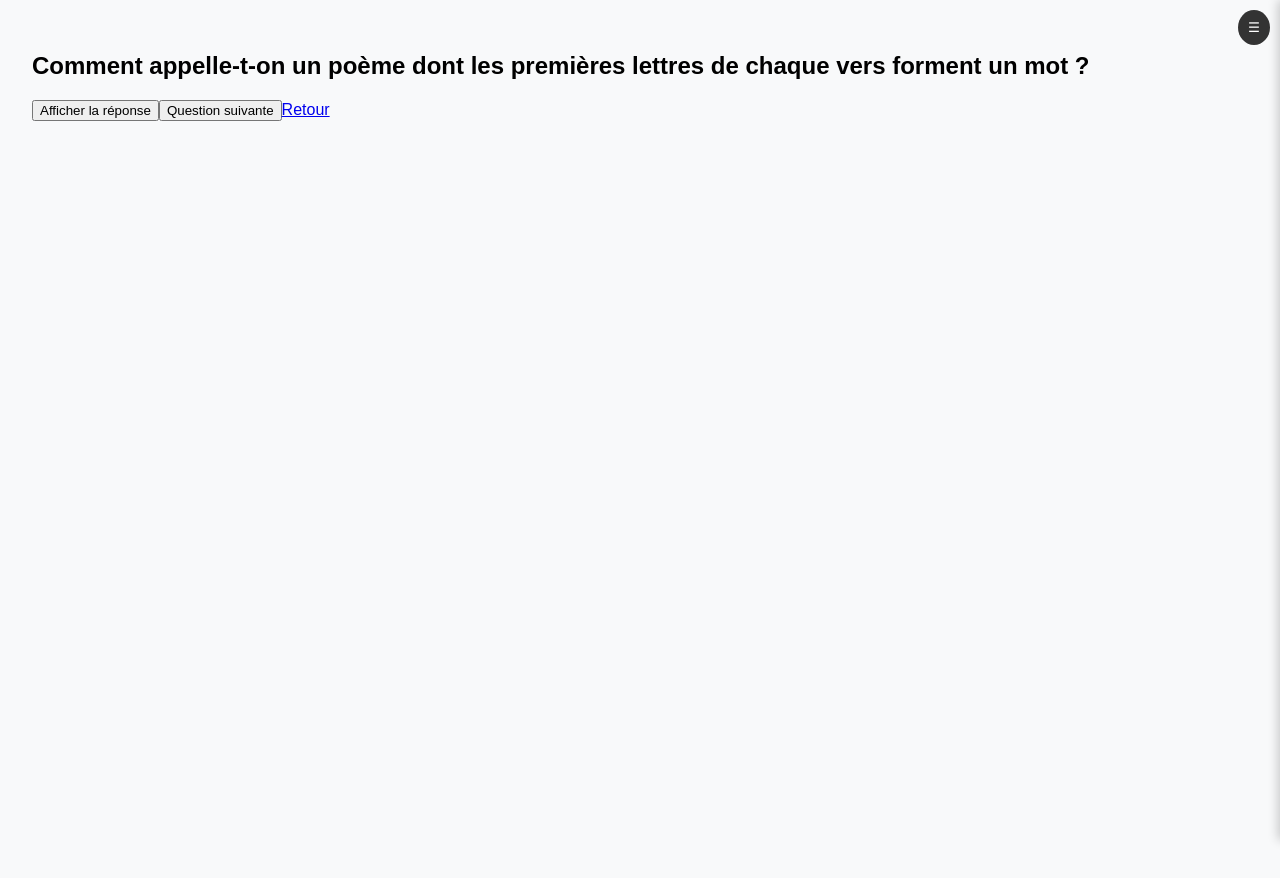
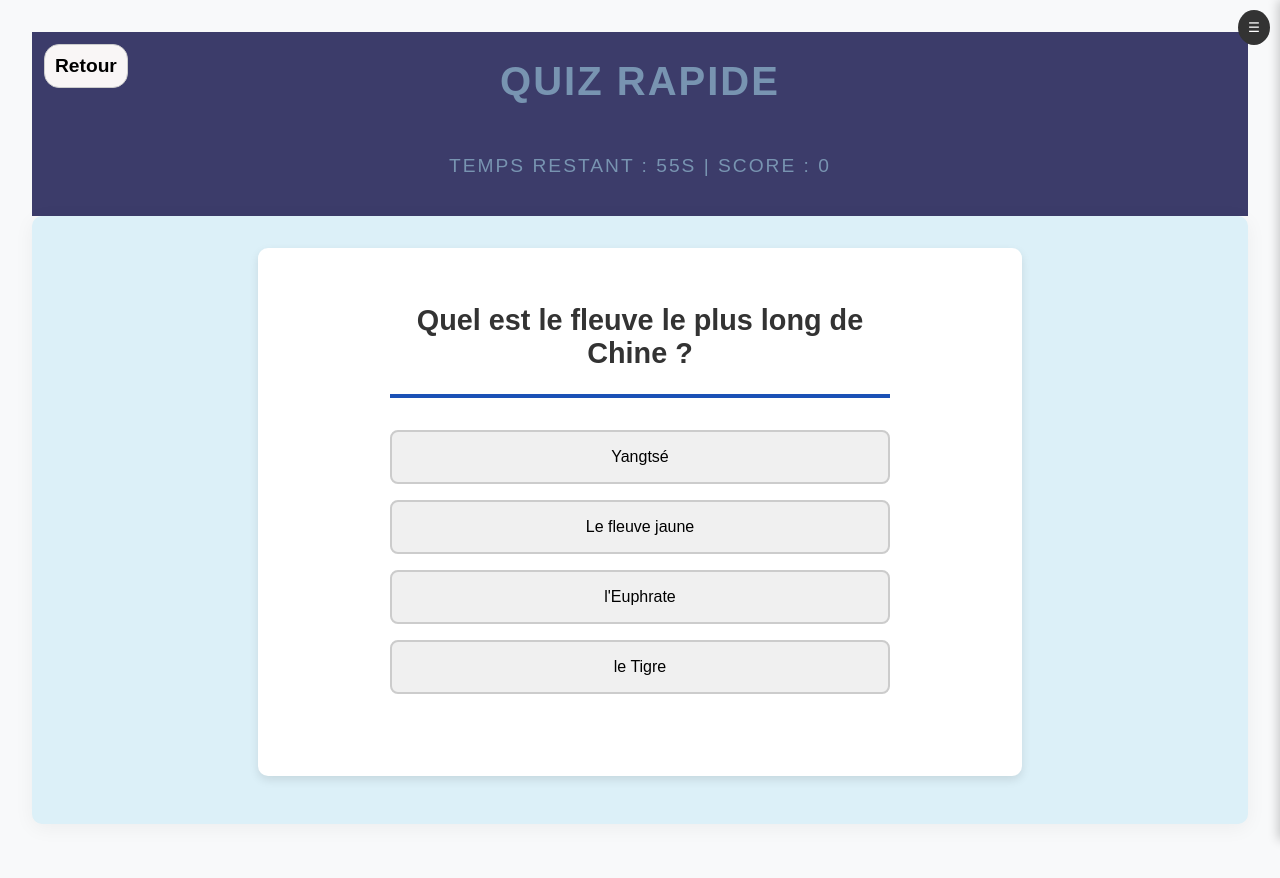
Before and after one commit to Eric100210/Culture-Quiz, a Next.js app: page /quiz/rapid in a window 1280 px wide. Shown: the top 878 px of the page. Before the commit the page ends 800 px from the top, so only its background shows below. Built offline with nearby package versions, Linux system fonts and the light colour scheme.

Commit message:
rapide fonctionne !

```diff
--- a/src/app/quiz/rapid/QuizRapidClient.tsx
+++ b/src/app/quiz/rapid/QuizRapidClient.tsx
@@ -1,34 +1,116 @@
 "use client";
 
-import { useState } from "react";
-import Link from "next/link";
+import { useEffect, useState } from "react";
+import { useRouter } from "next/navigation";
+
+// Types
 
 type Question = {
   question: string;
+  answer1: string;
+  answer2: string;
+  answer3: string;
+  answer4: string;
   answer: string;
 };
 
-export default function QuizRapidClient({ questions }: { questions: Question[] }) {
-  const [index, setIndex] = useState(0);
-  const [showAnswer, setShowAnswer] = useState(false);
+export default function QuizRapideClient({ questions }: { questions: Question[] }) {
+  const router = useRouter();
 
-  const next = () => {
-    setIndex(i => (i + 1 < questions.length ? i + 1 : 0));
-    setShowAnswer(false);
+  const [index, setIndex] = useState(Math.floor(Math.random() * questions.length));
+  const [selectedAnswer, setSelectedAnswer] = useState<string | null>(null);
+  const [shuffledAnswers, setShuffledAnswers] = useState<string[]>([]);
+  const [score, setScore] = useState(0);
+  const [timeLeft, setTimeLeft] = useState(60); // 60 secondes
+  const [isFinished, setIsFinished] = useState(false);
+
+  // Shuffle les réponses à chaque nouvelle question
+  useEffect(() => {
+    const shuffled = shuffleAnswers(index);
+    setShuffledAnswers(shuffled);
+  }, [index]);
+
+  // Timer
+  useEffect(() => {
+    if (isFinished) return;
+    if (timeLeft === 0) {
+      setIsFinished(true);
+      return;
+    }
+    const timer = setTimeout(() => setTimeLeft((t) => t - 1), 1000);
+    return () => clearTimeout(timer);
+  }, [timeLeft, isFinished]);
+
+  function shuffleAnswers(idx: number): string[] {
+    const answers = [
+      questions[idx].answer1,
+      questions[idx].answer2,
+      questions[idx].answer3,
+      questions[idx].answer4,
+    ];
+    return answers.sort(() => Math.random() - 0.5);
+  }
+
+  const handleAnswerClick = (answer: string) => {
+    if (selectedAnswer !== null) return;
+    setSelectedAnswer(answer);
+    if (answer === questions[index].answer) {
+      setScore((s) => s + 1);
+    }
+    setTimeout(() => {
+      const nextIndex = Math.floor(Math.random() * questions.length);
+      setIndex(nextIndex);
+      setSelectedAnswer(null);
+    }, 500); // Petite pause entre les questions
   };
+
+  const isCorrect = (answer: string) => answer === questions[index].answer;
+
+  if (isFinished) {
+    return (
+      <main style={{ padding: "2rem" }}>
+        <div className="header">
+          <h1>Quiz rapide - Temps écoulé !</h1>
+          <p>Score final : {score}</p>
+        </div>
+        <button className="retour" onClick={() => router.push("/quiz/normal")}>Retour</button>
+      </main>
+    );
+  }
 
   return (
     <main style={{ padding: "2rem" }}>
-      <h2>{questions[index].question}</h2>
+      <div className="header">
+        <h1>Quiz rapide</h1>
+        <p>Temps restant : {timeLeft}s | Score : {score}</p>
+      </div>
+      <div className="back-quiz">
+        <div className="quiz-container">
+          <h2 className="quiz-question">{questions[index].question}</h2>
 
-      {showAnswer ? (
-        <p><strong>{questions[index].answer}</strong></p>
-      ) : (
-        <button onClick={() => setShowAnswer(true)}>Afficher la réponse</button>
-      )}
-
-      <button onClick={next}>Question suivante</button>
-      <Link href="/quiz/normal">Retour</Link>
+          {shuffledAnswers.map((ans, i) => (
+            <button
+              key={i}
+              className={`quiz-answer-button ${
+                selectedAnswer
+                  ? isCorrect(ans)
+                    ? "correct"
+                    : selectedAnswer === ans
+                    ? "incorrect"
+                    : ""
+                  : ""
+              }`}
+              onClick={() => handleAnswerClick(ans)}
+              disabled={selectedAnswer !== null}
+            >
+              {ans}
+            </button>
+          ))}
+        </div>
+      </div>
+      <div>
+        <button className="retour" onClick={() => router.push("/quiz/normal")}>Retour</button>
+      </div>
     </main>
   );
 }
```
